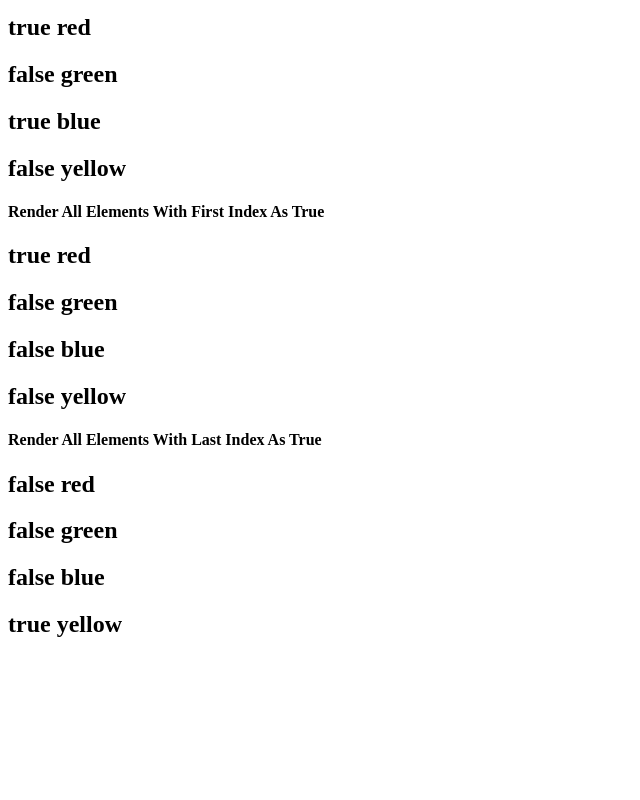
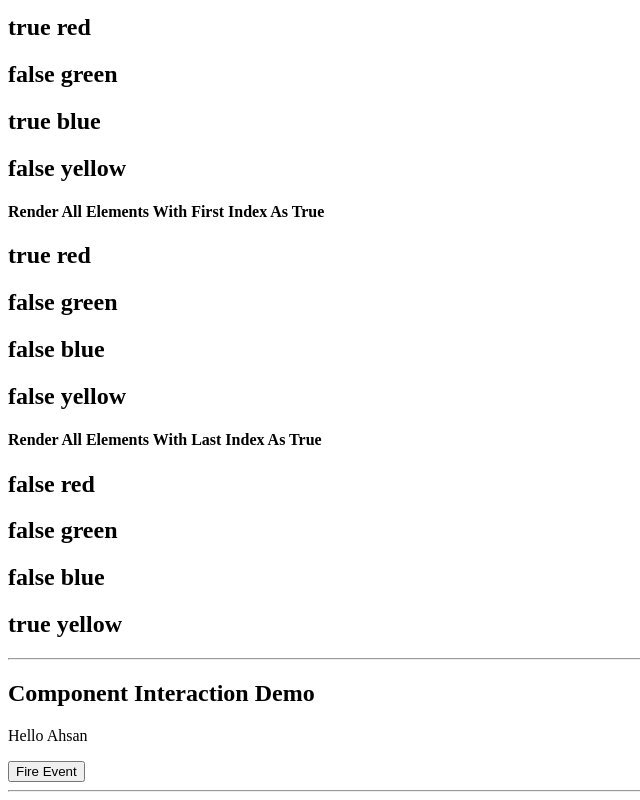
Before and after one commit to Ahsan9981/Angular7-LearnerApp, an Angular app: page / in a window 1280 px wide. Shown: the part 1726-2526 px from the top of the page, without its empty margins (0-640 px from the left). Before the commit the page ends 2384 px from the top, so only its background shows below. Built offline with nearby package versions, Linux system fonts and the light colour scheme.

Commit message:
Component Interaction Demo files.

```diff
--- a/src/app/app.component.html
+++ b/src/app/app.component.html
@@ -28,4 +28,11 @@
 <hr>
 <ng-for-directive-demo></ng-for-directive-demo>
 
+<hr>
+<component-interaction-demo (childEvent)="message=$event" [parentData]='name'></component-interaction-demo>
+{{message}}
+
+<hr>
+
+
 <router-outlet></router-outlet>
--- a/src/app/app.component.ts
+++ b/src/app/app.component.ts
@@ -7,4 +7,8 @@ import { Component } from '@angular/core';
 })
 export class AppComponent {
   title = 'Angular7-LearnerApp';
+
+  name: string = 'Ahsan';
+  message: string = '';
+
 }
--- a/src/app/app.module.ts
+++ b/src/app/app.module.ts
@@ -11,6 +11,7 @@ import { TemplateReferenceVariableDemoComponent } from './template-reference-var
 import { NgIfDirectiveDemoComponent } from './ng-if-directive-demo/ng-if-directive-demo.component';
 import { NgSwitchDirectiveDemoComponent } from './ng-switch-directive-demo/ng-switch-directive-demo.component';
 import { NgForDirectiveDemoComponent } from './ng-for-directive-demo/ng-for-directive-demo.component';
+import { ComponentInteractionDemoComponent } from './component-interaction-demo/component-interaction-demo.component';
 
 
 @NgModule({
@@ -24,6 +25,7 @@ import { NgForDirectiveDemoComponent } from './ng-for-directive-demo/ng-for-dire
     NgIfDirectiveDemoComponent,
     NgSwitchDirectiveDemoComponent,
     NgForDirectiveDemoComponent,
+    ComponentInteractionDemoComponent,
   ],
   imports: [
     BrowserModule,
--- /dev/null
+++ b/src/app/component-interaction-demo/component-interaction-demo.component.ts
@@ -0,0 +1,27 @@
+import { Component, OnInit, Input, Output, EventEmitter } from '@angular/core';
+
+
+@Component({
+  selector: 'component-interaction-demo',
+  template: `
+    <h2>Component Interaction Demo </h2>
+    <p>{{'Hello ' + name}}</p>
+    <button (click)="fireEvent()"> Fire Event </button>
+  `,
+  styles: []
+})
+export class ComponentInteractionDemoComponent implements OnInit {
+
+  @Input('parentData') name = '';
+  @Output() childEvent: EventEmitter<string> = new EventEmitter<string>();
+
+  constructor() { }
+
+  ngOnInit() {
+  }
+
+  fireEvent(): void {
+    this.childEvent.emit('Hey Software Development Guru ☺');
+  }
+
+}
```
